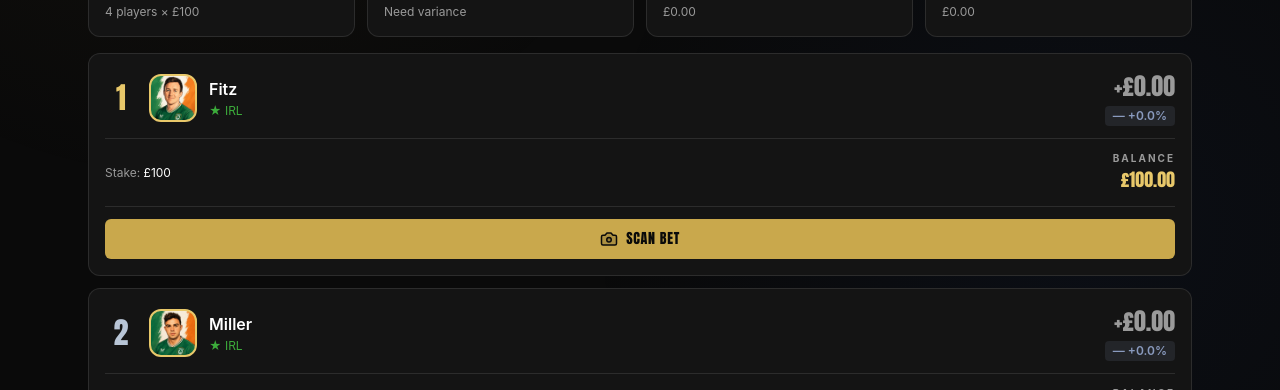
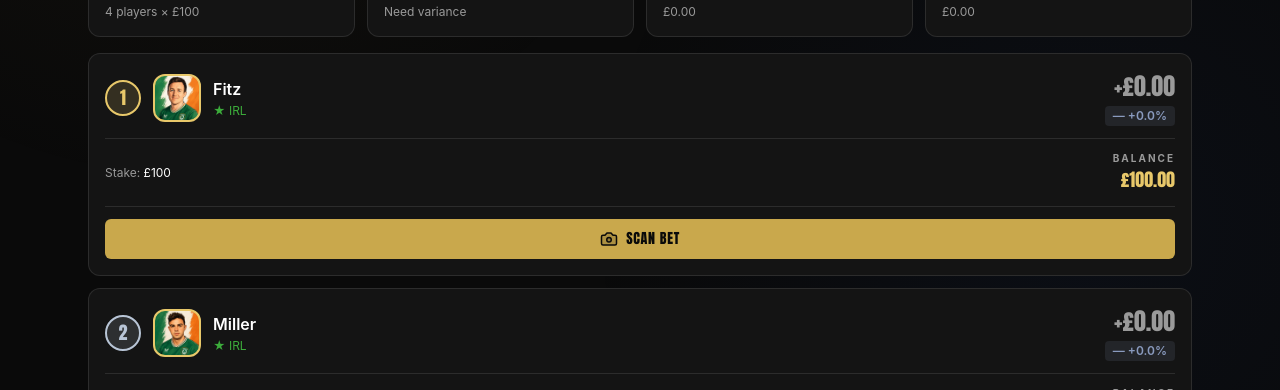
Before and after one commit to rileypap03/Betsfriends, a Next.js app: page / in a window 1280 px wide. Shown: the part 410-800 px from the top of the page. Built offline with nearby package versions, Linux system fonts and the light colour scheme; no server answers.

Commit message:
render gold/silver/bronze medal badges for ranks 1-3 on leaderboard, plain number for 4th

```diff
--- a/components/Leaderboard.tsx
+++ b/components/Leaderboard.tsx
@@ -54,10 +54,23 @@ export default function Leaderboard() {
             >
               <Link href={`/player/${member.id}`} className="block hover:opacity-80 transition-opacity">
                 <div className="flex items-center gap-3">
-                  <div className="font-display text-3xl w-8 text-center shrink-0 text-text-dim"
-                    style={idx === 0 ? { color: 'var(--gold-bright)' } : idx === 1 ? { color: '#B8C5D6' } : idx === 2 ? { color: '#C4854A' } : {}}>
-                    {idx + 1}
-                  </div>
+                  {idx < 3 ? (
+                    <div
+                      className="w-9 h-9 rounded-full shrink-0 flex items-center justify-center font-display text-lg border-2"
+                      style={{
+                        background:
+                          idx === 0 ? 'rgba(232,200,106,0.15)' : idx === 1 ? 'rgba(184,197,214,0.15)' : 'rgba(196,133,74,0.15)',
+                        borderColor: idx === 0 ? 'var(--gold-bright)' : idx === 1 ? '#B8C5D6' : '#C4854A',
+                        color: idx === 0 ? 'var(--gold-bright)' : idx === 1 ? '#B8C5D6' : '#C4854A',
+                      }}
+                    >
+                      {idx + 1}
+                    </div>
+                  ) : (
+                    <div className="font-display text-3xl w-9 text-center shrink-0 text-text-dim">
+                      {idx + 1}
+                    </div>
+                  )}
                   <div
                     className="w-12 h-12 rounded-xl shrink-0 bg-cover bg-center border-2"
                     style={{ backgroundImage: `url(${member.avatar})`, backgroundColor: member.color, borderColor: 'var(--gold-bright)' }}
```
